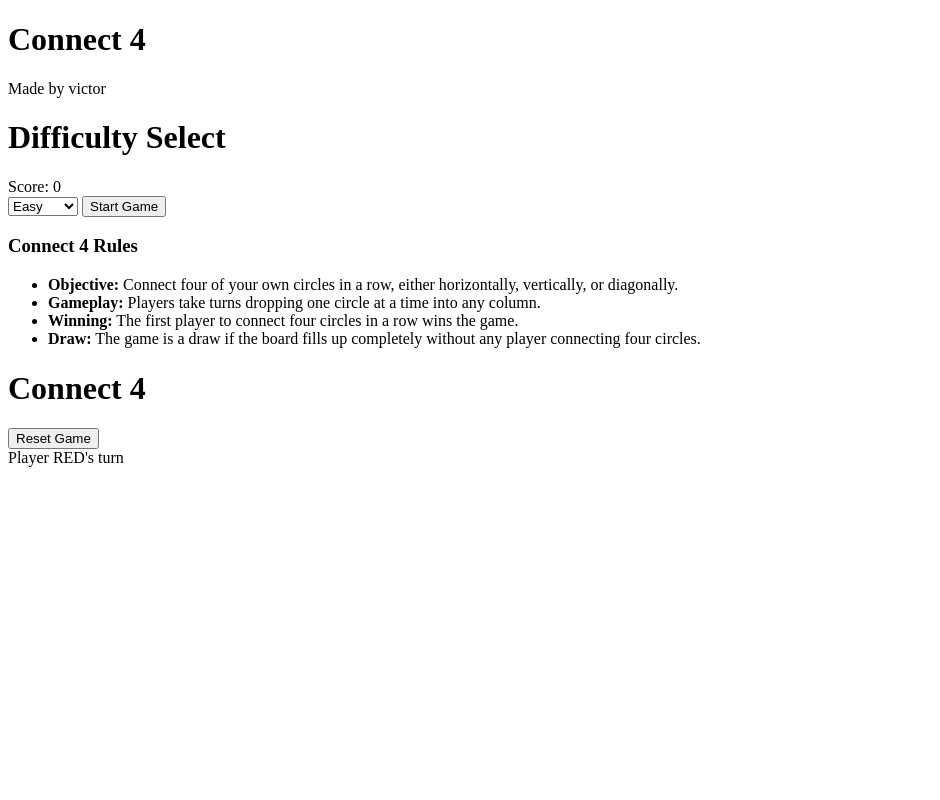
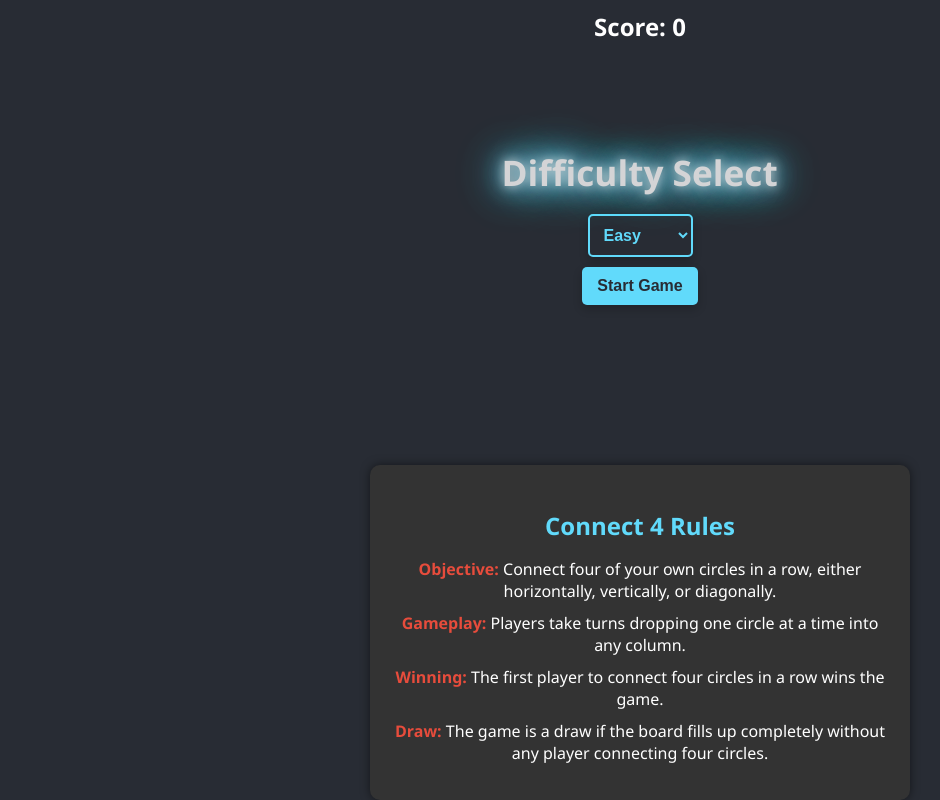
Before and after one commit to victornjiru80/connect-4-game, a plain HTML site: page index.html in a window 1280 px wide. Shown: the whole page, without its empty margins (0-940 px from the left). Drawn offline with Linux system fonts and the light colour scheme.

Commit message:
Update index.html

```diff
--- a/index.html
+++ b/index.html
@@ -4,7 +4,7 @@
     <meta charset="UTF-8">
     <meta name="viewport" content="width=device-width, initial-scale=1.0">
     <title>Connect 4</title>
-    <link rel="stylesheet" href="styles.css">
+    <link rel="stylesheet" href="connect.css">
 </head>
 <body>
 
@@ -50,6 +50,6 @@
         <div id="board"></div>
     </div>
 
-    <script src="connect4.js"></script>
+    <script src="connect.js"></script>
 </body>
 </html>
```
